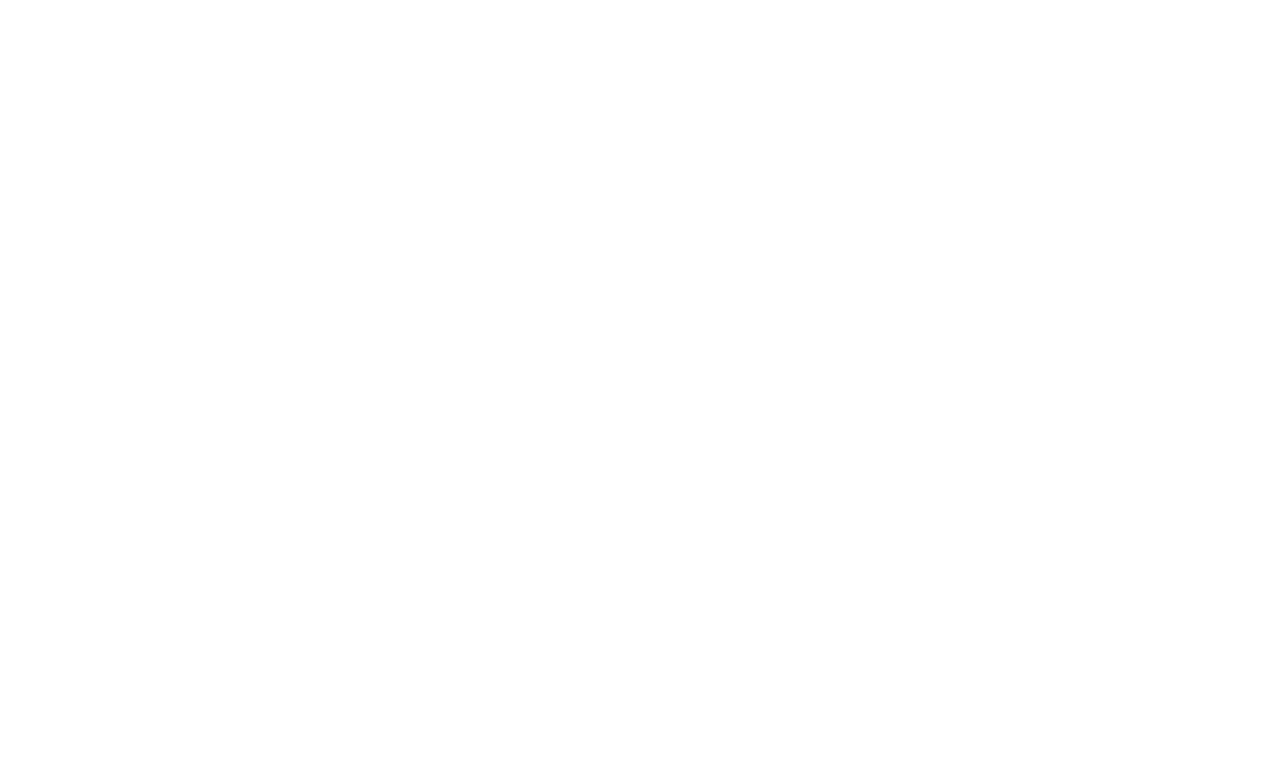
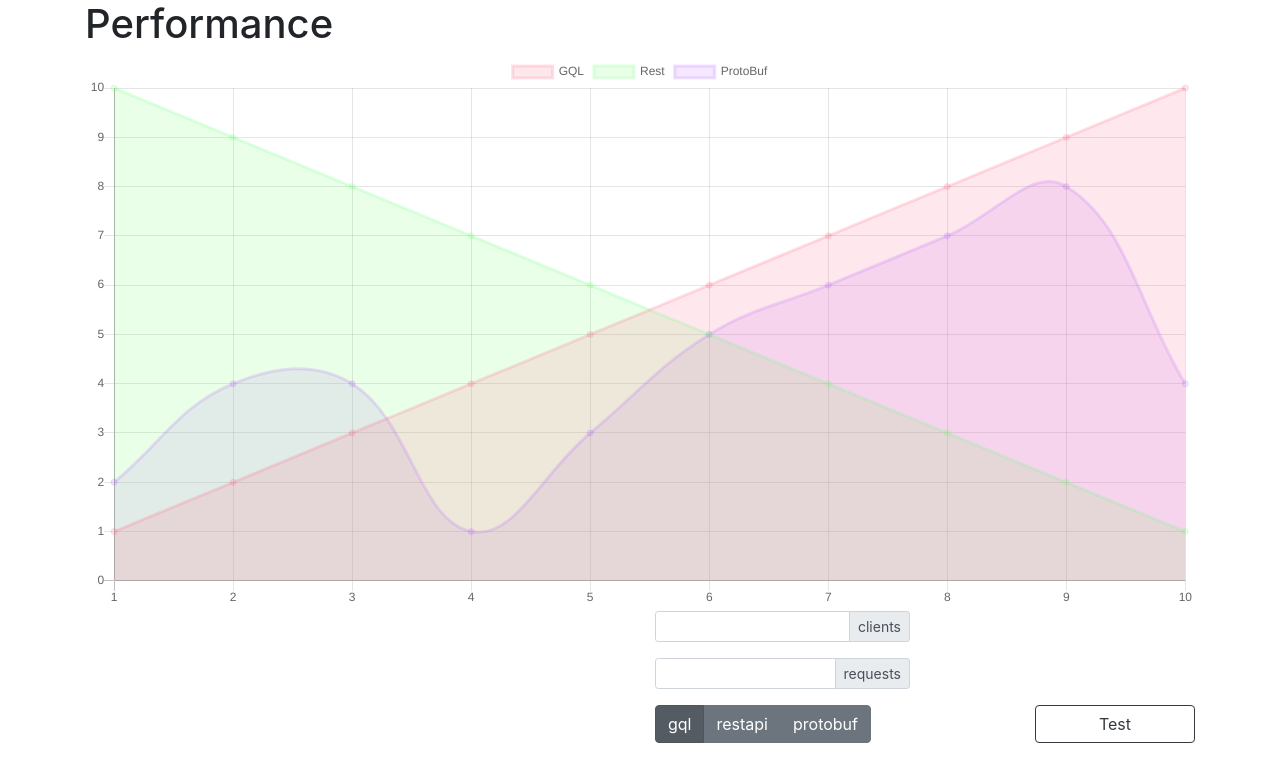
Before and after one commit to RunFriendsBOJ/Server-Performance-Chart, a React (Create React App) app in the folder client/: page / in a window 1280 px wide. Shown: the top 782 px of the page. Built offline with nearby package versions, Linux system fonts and the light colour scheme.

Commit message:
단일 서버 페이지 작성 및 추가

```diff
--- a/client/src/App.tsx
+++ b/client/src/App.tsx
@@ -1,9 +1,11 @@
 import React from 'react';
+import SingleServer from './pages/SingleServer';
 
 function App() {
   return (
     <div className="App">
       <header className="App-header">
+        <SingleServer />
       </header>
     </div>
   );
--- /dev/null
+++ b/client/src/pages/SingleServer.tsx
@@ -0,0 +1,82 @@
+import React from 'react'
+import { useState } from 'react'
+import { Button, Col, Container, Row } from 'react-bootstrap'
+import Chart from '../components/Chart'
+import InputRightDesc from '../components/InputRightDesc'
+
+import OptionButton from '../components/OptionButton'
+import { buttonChange, inputChange } from '../types/events'
+
+/*
+input
+    request count
+    client count
+    request type
+output
+    response time
+*/
+
+const testData = {
+    labels: ['1', '2', '3', '4', '5', '6', '7', '8', '9', '10'],
+    datasets: [
+        {
+            label: 'GQL',
+            data: [1, 2, 3, 4, 5, 6, 7, 8, 9, 10],
+            fill: true,
+            backgroundColor: 'rgba(255, 99, 133, 0.144)',
+            borderColor: 'rgba(255, 99, 132, 0.2)',
+        },
+        {
+            label: 'Rest',
+            data: [10, 9, 8, 7, 6, 5, 4, 3, 2, 1],
+            fill: true,
+            backgroundColor: 'rgba(117, 255, 99, 0.151)',
+            borderColor: 'rgba(99, 255, 125, 0.2)',
+        },
+        {
+            label: 'ProtoBuf',
+            data: [2, 4, 4, 1, 3, 5, 6, 7, 8, 4],
+            fill: true,
+            backgroundColor: 'rgba(185, 99, 255, 0.151)',
+            borderColor: 'rgba(180, 99, 255, 0.2)',
+        },
+    ],
+}
+
+const SingleServer = () => {
+    const [clientCnt, setClientCnt] = useState('')
+    const [requestCnt, setRequestCnt] = useState('')
+
+    const [selectedServer, setSelectedServer] = useState('1')
+    const servers = [
+        { name: 'gql', value: '1' },
+        { name: 'restapi', value: '2' },
+        { name: 'protobuf', value: '3' },
+    ]
+
+    return (
+        <Container>
+            <Row >
+                <Col>
+                    <Chart title={"Performance"} data={testData}/>
+                </Col>
+            </Row>
+            <Row>
+                <Col md={{span: 3, offset: 6}}>
+                    <InputRightDesc description="clients" onChange={(e: inputChange) => setClientCnt(e.target.value)} value={clientCnt} />
+                    <InputRightDesc description="requests" onChange={(e: inputChange) => setRequestCnt(e.target.value)} value={requestCnt} />
+                </Col>
+            </Row>
+            <Row>
+                <Col md={{span: 4, offset: 6}}>
+                    <OptionButton options={servers} onChange={(e: buttonChange) => setSelectedServer(e.target.value)} selectedValue={selectedServer}/>
+                </Col>
+                <Col md={{offset:0.1}}>
+                    <Button variant="outline-dark" block>Test</Button>
+                </Col>
+            </Row>
+        </Container>
+    )
+}
+
+export default SingleServer
```
